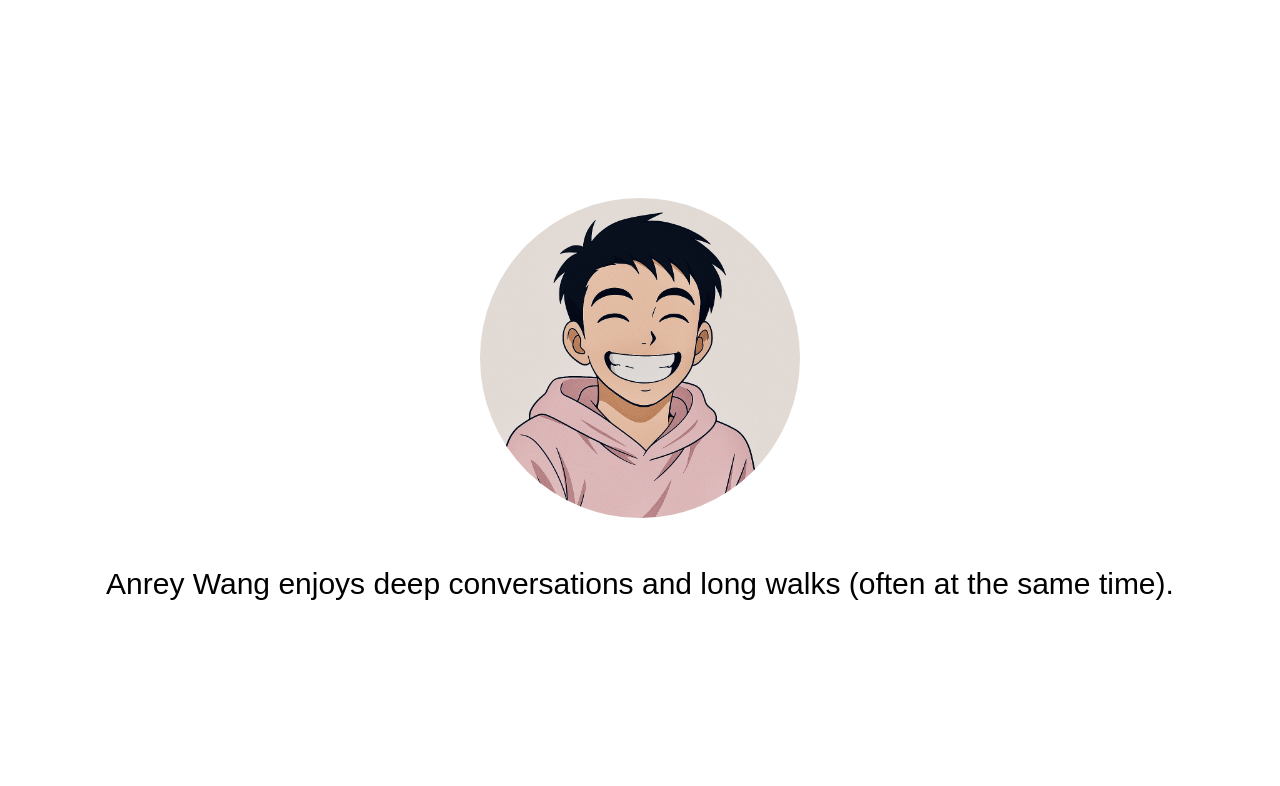
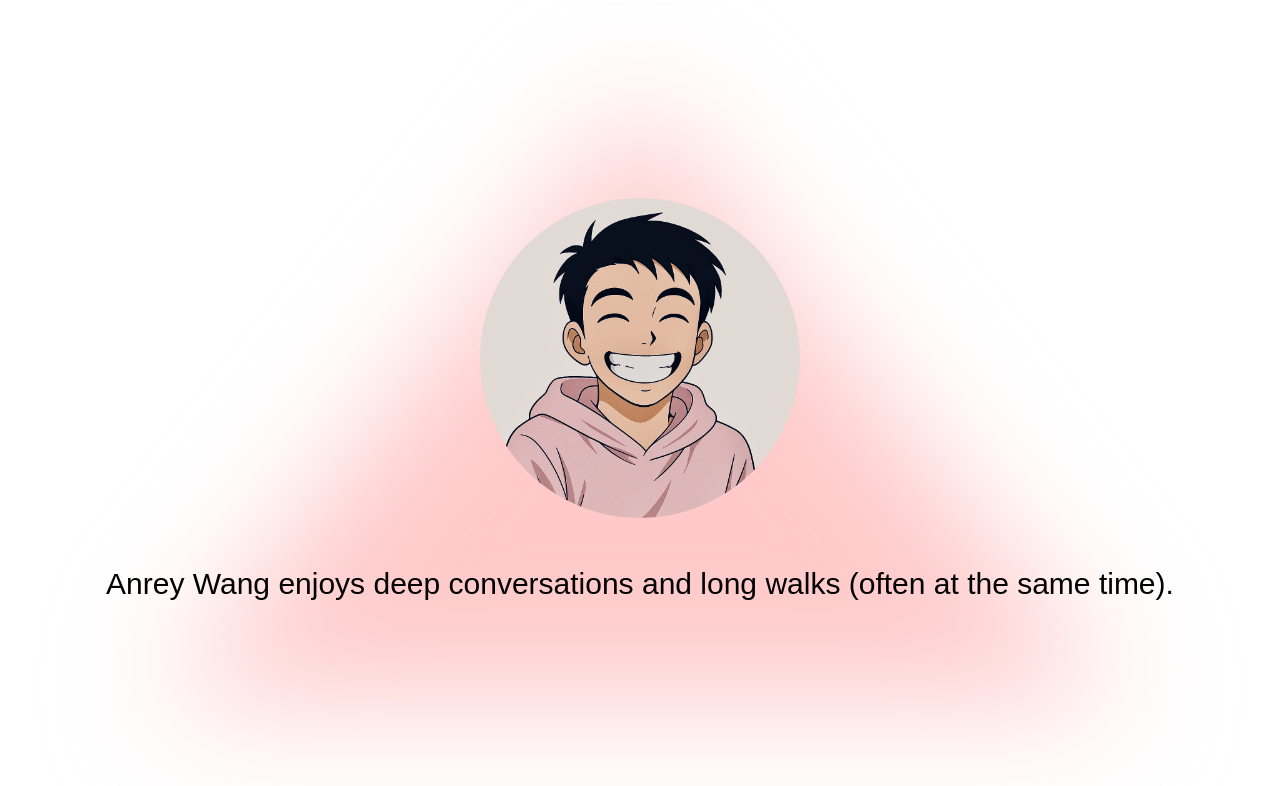
Before and after one commit to anreyw/anrey.wang, a Next.js app: page / in a window 1280 px wide. Shown: the top 786 px of the page. Built offline with nearby package versions, Linux system fonts and the light colour scheme; a web font is replaced by a local one.

Commit message:
Add decorative blur polygon background
For fun.

```diff
--- a/src/app/page.tsx
+++ b/src/app/page.tsx
@@ -4,6 +4,12 @@ import type { JSX } from "react";
 export default function Page(): JSX.Element {
   return (
     <main className="flex h-screen w-screen flex-col items-center justify-center gap-12 px-12">
+      <div className="absolute inset-0 -z-10 flex items-center justify-center blur-3xl">
+        <div
+          style={{ clipPath: "polygon(50% 0, 100% 100%, 0 100%)" }}
+          className="h-3/4 w-3/4 bg-red-200"
+        />
+      </div>
       <Image
         src="/anrey-avatar.png"
         alt="Anrey Wang"
```
